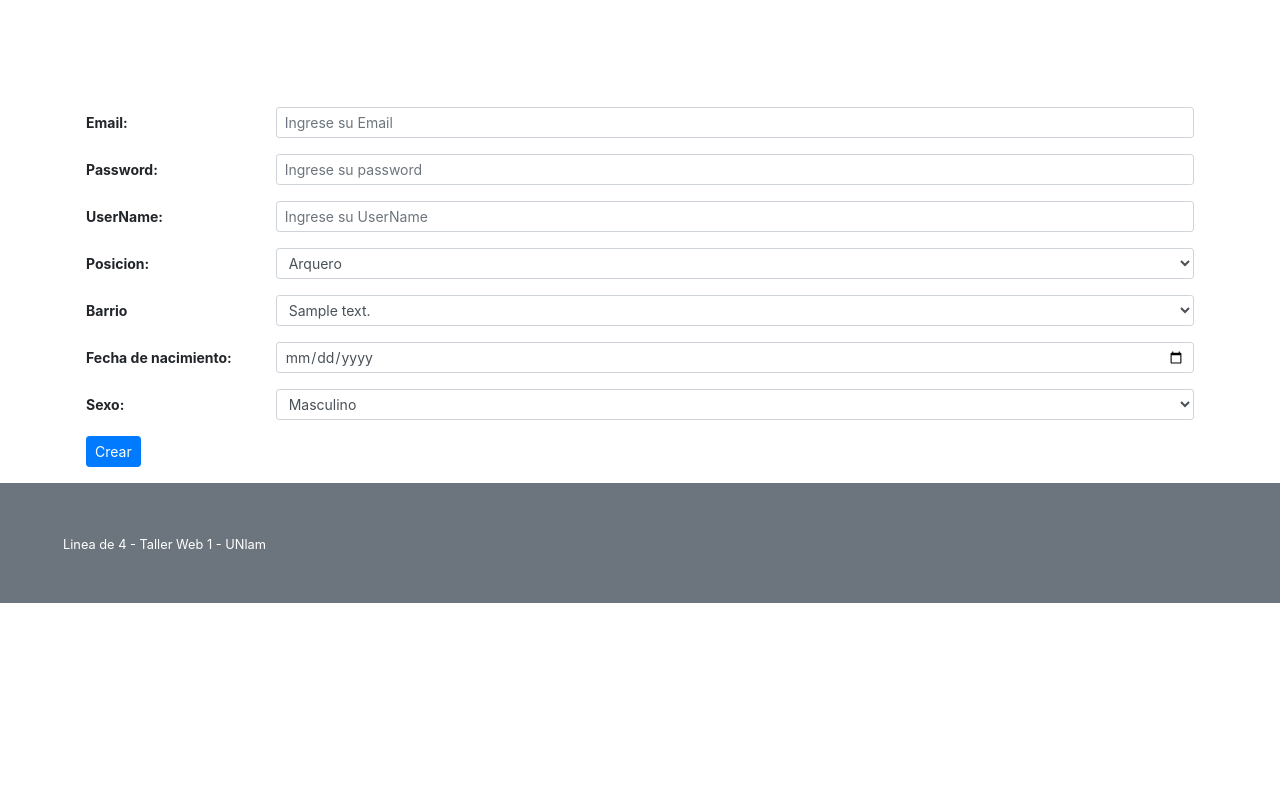
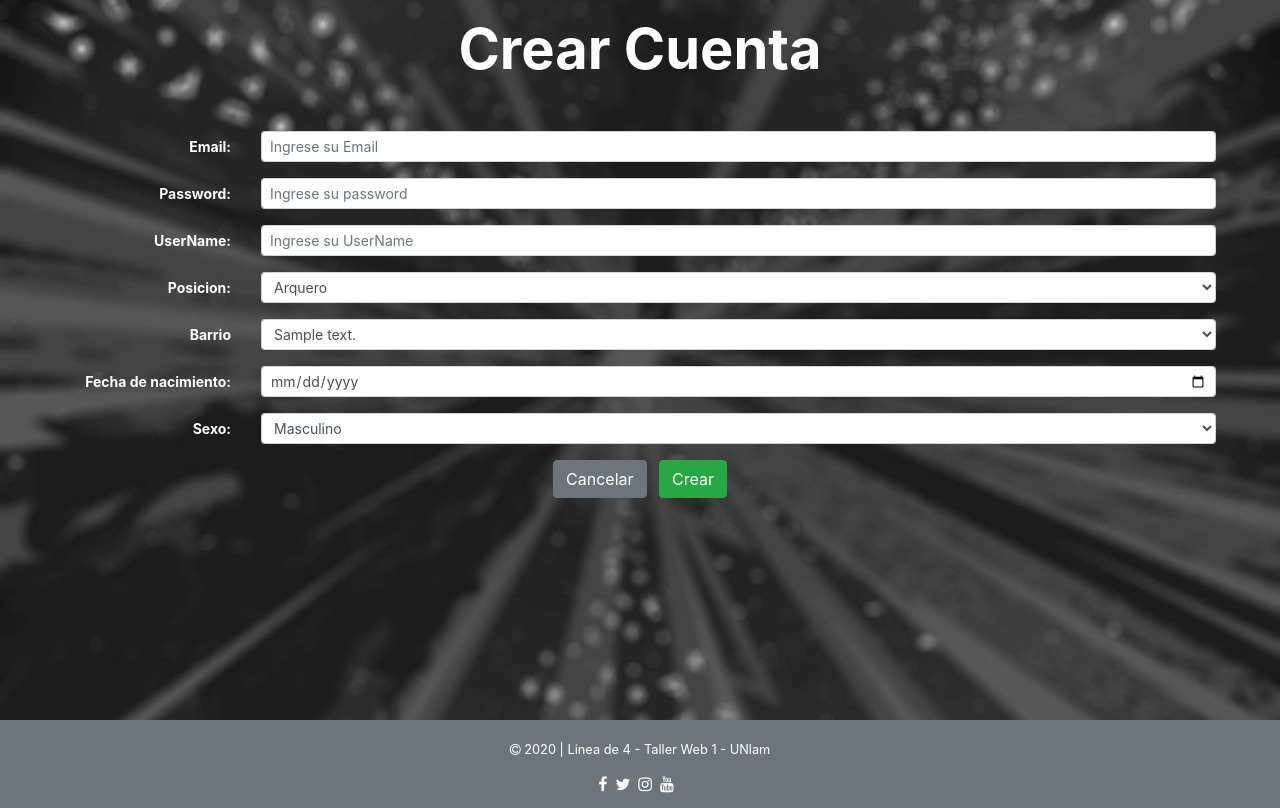
Before and after one commit to cepedaian/proyecto-taller-web, a Java web app: template src/main/webapp/WEB-INF/vistas/form-usuario.jsp in a window 1280 px wide. Before the commit the page ends 603 px from the top, so only its background shows below. Run offline with Spring Boot 4, a stand-in JSP engine, Linux system fonts and the light colour scheme; the template is opened without the code that fills it: most values are stand-ins (such as "Sample title", 1, 10 or a date in 2020); the project's own start-up code is not run, and a stand-in starts its controllers and pages.

Commit message:
persistir cuenta en partidos y mejoras

```diff
--- a/src/main/webapp/WEB-INF/vistas/footer.jsp
+++ b/src/main/webapp/WEB-INF/vistas/footer.jsp
@@ -1,9 +1,10 @@
-		<footer class="bg-secondary text-white p-5">
-			<div class="col-sm-6">
-				<small>Linea de 4 - Taller Web 1 - UNlam</small>
-			</div>
-			<div class="col-sm-6">
-
+		<footer class="bg-secondary text-white text-center p-3">
+			<small class="mb-1"><span class="fa fa-copyright"></span> 2020 | Linea de 4 - Taller Web 1 - UNlam</small>
+			<div class="mt-3 d-flex justify-content-center">
+				<i class="mr-2 fa fa-facebook"></i>
+				<i class="mr-2 fa fa-twitter"></i>
+				<i class="mr-2 fa fa-instagram"></i>
+				<i class="mr-2 fa fa-youtube"></i>
 			</div>
 		</footer>
 
--- a/src/main/webapp/WEB-INF/vistas/form-usuario.jsp
+++ b/src/main/webapp/WEB-INF/vistas/form-usuario.jsp
@@ -2,10 +2,10 @@
 <%@ taglib prefix="c" uri="http://java.sun.com/jsp/jstl/core"%>
 <jsp:include page="header.jsp" />
 
-<section class="container p-3">
-	<h1 class="display-4 text-white mb-4 font-weight-bold">Crear
-		Cuenta</h1>
-	<form:form action="insertar-usuario" method="POST"
+<section class="container-fluid p-3 section text-center">
+	<h1 class="display-4 text-white mb-4 font-weight-bold">Crear Cuenta</h1>
+
+	<form:form class="text-white text-right m-5" action="insertar-usuario" method="POST"
 		modelAttribute="cuenta">
 
 		<div class="form-group row">
@@ -14,7 +14,7 @@
 			<div class="col-sm-10">
 				<form:input path="email" type="email"
 					class="form-control form-control-sm" id="email"
-					placeholder="Ingrese su Email" />
+					placeholder="Ingrese su Email" required="" />
 			</div>
 		</div>
 		<div class="form-group row">
@@ -23,7 +23,7 @@
 			<div class="col-sm-10">
 				<form:input path="password" type="text"
 					class="form-control form-control-sm" id="password"
-					placeholder="Ingrese su password" />
+					placeholder="Ingrese su password" required="" />
 			</div>
 		</div>
 		<div class="form-group row">
@@ -32,11 +32,11 @@
 			<div class="col-sm-10">
 				<form:input path="usuario.userName" type="text"
 					class="form-control form-control-sm" id="userName"
-					placeholder="Ingrese su UserName" />
+					placeholder="Ingrese su UserName" required="" />
 			</div>
 		</div>
 		<div class="form-group row">
-			<label for="posiscion"
+			<label for="posicion"
 				class="col-sm-2 col-form-label col-form-label-sm font-weight-bold">Posicion:</label>
 			<div class="col-sm-10">
 				<form:select path="usuario.posicion"
@@ -66,7 +66,7 @@
 				de nacimiento:</label>
 			<div class="col-sm-10">
 				<form:input path="usuario.fecha_nac" type="date"
-					class="form-control form-control-sm" id="fecha_nac" />
+					class="form-control form-control-sm" id="fecha_nac" required="" />
 			</div>
 		</div>
 		<div class="form-group row">
@@ -81,8 +81,12 @@
 			</div>
 		</div>
 
-		<button class="btn btn-sm btn-primary" type="submit" />Crear</button>
+		<div class="text-center">
+			<a class="btn btn-md btn-secondary mr-2" href="home">Cancelar</a>
+			<button class="btn btn-md btn-success" type="submit" />Crear</button>
+		</div>
 	</form:form>
+
 	<c:if test="${not empty error}">
 		<small class="text-danger">${error}</small>
 	</c:if>
--- a/src/main/webapp/WEB-INF/vistas/header.jsp
+++ b/src/main/webapp/WEB-INF/vistas/header.jsp
@@ -5,18 +5,39 @@
 	    <link rel="stylesheet" href="https://stackpath.bootstrapcdn.com/bootstrap/4.5.0/css/bootstrap.min.css">
 		<link rel="stylesheet" href="https://stackpath.bootstrapcdn.com/font-awesome/4.7.0/css/font-awesome.min.css">
 		<style>
+			* {
+				box-sizing: border-box;
+				-moz-box-sizing: border-box;
+				-webkit-box-sizing: border-box;
+				font-family: inherit;
+			}
+
+			html, body {
+				height: 100%;
+			}
+
 			.nav-link {
 				color: white !important;
 			}
 
 			.home{
+				height: 90%;
 				background-image: url("../../img/background_sin_logo.jpg");
+				background-color: #6c757d;
 				background-size: cover;
+				background-repeat: no-repeat;
+				background-position: center center;
+				background-attachment: fixed;
 			}
 
 			.section{
+				height: 90%;
 				background-image: url("../../img/background.jpg");
+				background-color: #6c757d;
 				background-size: cover;
+				background-repeat: no-repeat;
+				background-position: center center;
+				background-attachment: fixed;
 			}
 		</style>
 	</head>
--- a/src/main/webapp/WEB-INF/vistas/login.jsp
+++ b/src/main/webapp/WEB-INF/vistas/login.jsp
@@ -6,7 +6,7 @@
 <div class="container-fluid section d-flex justify-content-center">
 	<div class="col-sm-6 p-4 text-white">
 		<form:form action="validar-login" method="POST" modelAttribute="cuenta" class="d-flex flex-column aling-items-start">
-			<img class="mb-3" src="../../img/logo.png" style="align-self: center;">
+			<img class="mb-3" src="../../img/logo.png" style="width:50%; align-self: center;">
 			<label for="email">Email:</label>
 			<form:input path="email" id="email" type="email" class="form-control mb-3" />
 			<label for="password">Password:</label>
```
Also changed, not shown: src/main/java/ar/edu/unlam/tallerweb1/controladores/UsuarioController.java (+6 -15 lines), src/main/java/ar/edu/unlam/tallerweb1/repositorios/RepositorioCuentaImpl.java (+1 -10 lines), src/main/resources/hibernateContext.xml (+2 -5 lines), src/main/webapp/WEB-INF/vistas/home.jsp (+7 -1 lines), src/main/webapp/WEB-INF/vistas/nav.jsp (+13 -16 lines), src/main/webapp/WEB-INF/vistas/partidos.jsp (+8 -4 lines), src/main/webapp/img/WhatsApp Image 2020-06-16 at 22.28.52.jpeg (added).
